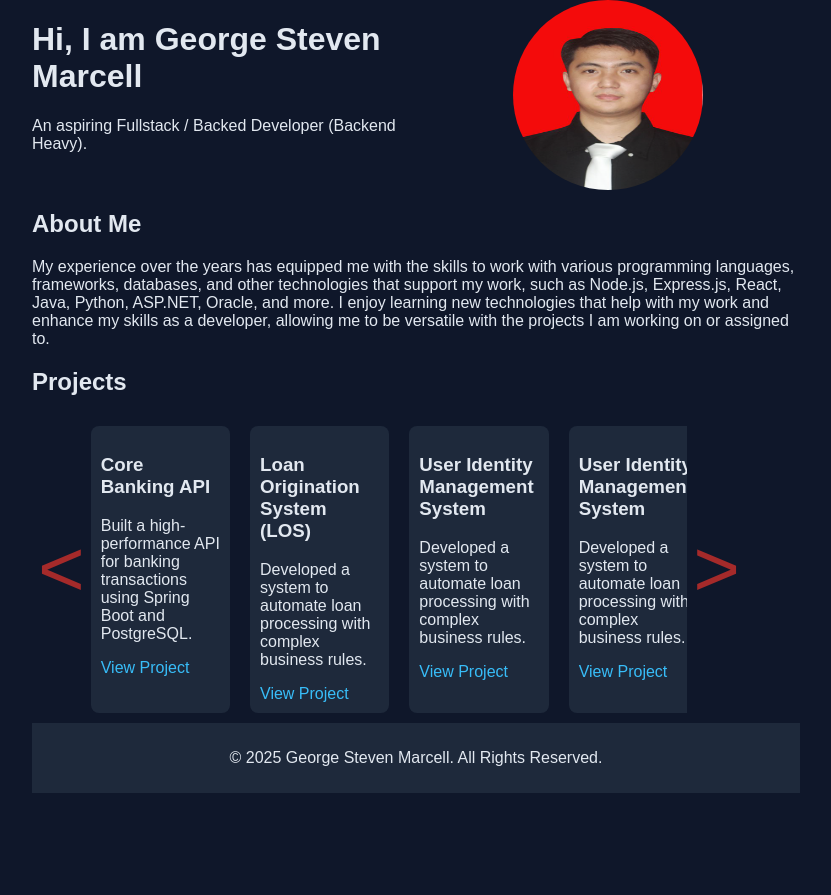
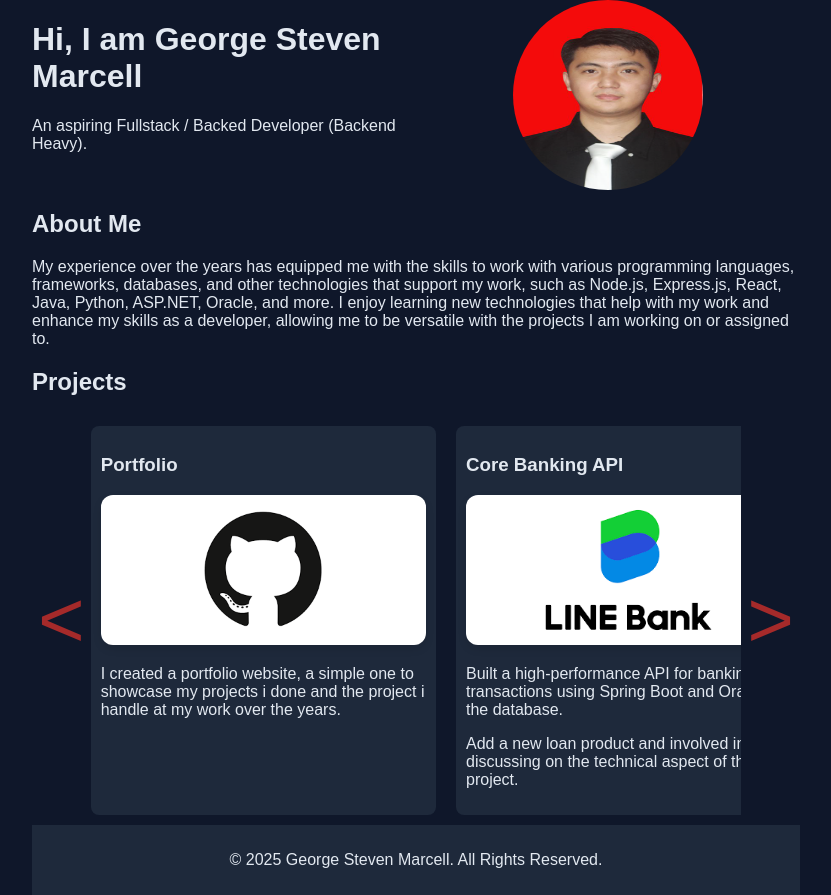
Before and after one commit to GeorgeStevenMarcell/Portfolio, a plain HTML site: page index.html in a window 1280 px wide. Shown: the whole page, without its empty margins (224-1055 px from the left). Before the commit the page ends 800 px from the top, so only its background shows below. Drawn offline with Linux system fonts and the light colour scheme.

Commit message:
Add images and CSS

```diff
--- a/index.html
+++ b/index.html
@@ -36,44 +36,26 @@
                 <button class="left" onclick="leftClick()"> < </button>
                 <div class="carousel">
                     <div class="project">
+                        <h3>Portfolio</h3>
+                        <img src="./static/Github.png" class="project-image">
+                        <p>I created a portfolio website, a simple one to showcase my projects i done and the project i handle at my work over the years.</p>
+                    </div>
+                    <div class="project">
                         <h3>Core Banking API</h3>
-                        <p>Built a high-performance API for banking transactions using Spring Boot and PostgreSQL.</p>
-                        <a href="#">View Project</a>
+                        <img src="./static/LINE Bank.png" class="project-image">
+                        <p>Built a high-performance API for banking transactions using Spring Boot and Oracle as the database.</p>
+                        <p>Add a new loan product and involved in discussing on the technical aspect of the project.</p>
                     </div>
                     <div class="project">
                         <h3>Loan Origination System (LOS)</h3>
-                        <p>Developed a system to automate loan processing with complex business rules.</p>
-                        <a href="#">View Project</a>
+                        <img src="./static/KB Bukopin.jpg" class="project-image">
+                        <p>Created the backend of a Loan Origination System (LOS) with Spring Boot and provide swagger as the API documentation so that other teams can easily use the API.</p>
                     </div>
                     <div class="project">
                         <h3>User Identity Management System</h3>
-                        <p>Developed a system to automate loan processing with complex business rules.</p>
-                        <a href="#">View Project</a>
-                    </div>
-                    <div class="project">
-                        <h3>User Identity Management System</h3>
-                        <p>Developed a system to automate loan processing with complex business rules.</p>
-                        <a href="#">View Project</a>
-                    </div>
-                    <div class="project">
-                        <h3>Core Banking API</h3>
-                        <p>Built a high-performance API for banking transactions using Spring Boot and PostgreSQL.</p>
-                        <a href="#">View Project</a>
-                    </div>
-                    <div class="project">
-                        <h3>Loan Origination System (LOS)</h3>
-                        <p>Developed a system to automate loan processing with complex business rules.</p>
-                        <a href="#">View Project</a>
-                    </div>
-                    <div class="project">
-                        <h3>User Identity Management System</h3>
-                        <p>Developed a system to automate loan processing with complex business rules.</p>
-                        <a href="#">View Project</a>
-                    </div>
-                    <div class="project">
-                        <h3>User Identity Management System</h3>
-                        <p>Developed a system to automate loan processing with complex business rules.</p>
-                        <a href="#">View Project</a>
+                        <img src="./static/SailPoint.png" class="project-image">
+                        <p>Maintain and fix bugs to an existing User Identity Management System.</p>
+                        <p>Add some API Integration for a new application to integrate to the User Identity Management System.</p>
                     </div>
                 </div>
 
--- a/styles.css
+++ b/styles.css
@@ -43,7 +43,6 @@ a {
 
 .about-me{
     grid-row: 2;
-    grid-column: 1;
     grid-column: 1/-1
 }
 
@@ -73,13 +72,28 @@ a {
  }
 
 .project {
-    flex-basis: 20%;
+    flex-basis: 50%;
     flex-shrink: 0;
     padding: 1rem;
     background: #1e293b;
     padding: 10px;
     margin: 10px 0;
     border-radius: 8px;
+}
+
+.project-image {
+    width: 100%;
+    height: 150px;
+    object-fit: contain;
+    border-radius: 12px;
+    box-shadow: 0 4px 8px rgba(0, 0, 0, 0.1);
+    transition: transform 0.3s ease, box-shadow 0.3s ease;
+    background-color: #fff;
+}
+
+.project-image:hover {
+    transform: translateY(-5px);
+    box-shadow: 0 10px 20px rgba(0, 0, 0, 0.2);
 }
 
 .left,
@@ -89,13 +103,7 @@ a {
    cursor: pointer;
    color: brown;
    font-size: 5rem;
-   /* overflow: hidden; */
    z-index: 100;
-   /* padding-left: 10px;
-   padding-right: 10px; */
-}
-.right{
-    padding-right: 60px;
 }
 .user {
     vertical-align: middle;
```
Also changed, not shown: static/Github.png (added), static/KB Bukopin.jpg (added), static/LINE Bank.png (added), static/SailPoint.png (added).
